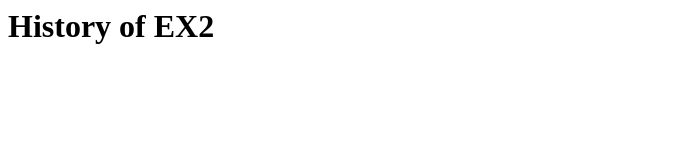
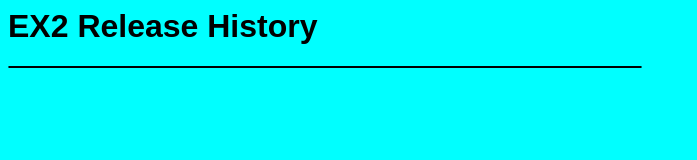
Before and after one commit to DoctorBean04/DoctorBean04.github.io, a plain HTML site: page history.html in a window 1280 px wide. Shown: the whole page, without its empty margins (0-697 px from the left). Drawn offline with Linux system fonts and the light colour scheme.

Commit message:
Update history.html

```diff
--- a/history.html
+++ b/history.html
@@ -1,10 +1,22 @@
 <html><head>
+    <meta charset="utf-8">
   <style>
+      body{
+          background-color:#00ffff;
+          font-family: Arial, sans-serif;
+      }
+      #section {
+          border:1px solid black;
+          border-radius:5px;
+          width:50%;
+          background-color: #00ffff;
+      }
 
   </style>
-		<title>history of EX2</title>
+		<title>EX2 Release history</title>
 	</head>
 	<body>
-	<h1>History of EX2</h1>
+	<h1>EX2 Release History</h1>
+	<p id="section"></p>
 
 </body></html>
```
